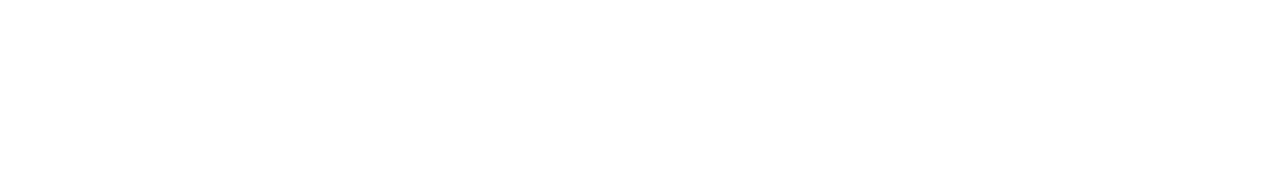
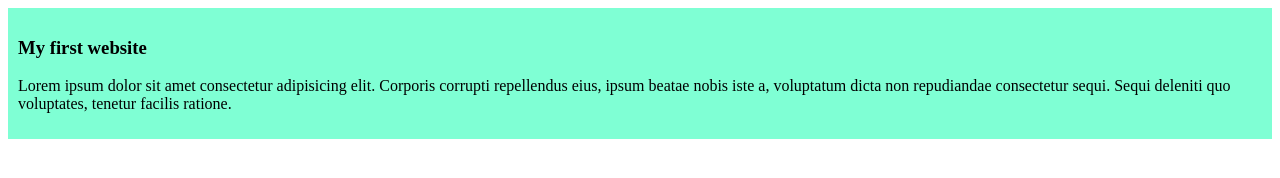
Before and after one commit to anik64tlg/my-simple-website, a plain HTML site: page index.html in a window 1280 px wide. Drawn offline with Linux system fonts and the light colour scheme.

Commit message:
added the first blog

```diff
--- a/index.html
+++ b/index.html
@@ -4,8 +4,12 @@
     <meta charset="UTF-8">
     <meta name="viewport" content="width=device-width, initial-scale=1.0">
     <title>My Simple Website</title>
+    <link rel="stylesheet" href="styles/blog.css">
 </head>
 <body>
-
+    <div>
+        <h3>My first website</h3>
+        <p>Lorem ipsum dolor sit amet consectetur adipisicing elit. Corporis corrupti repellendus eius, ipsum beatae nobis iste a, voluptatum dicta non repudiandae consectetur sequi. Sequi deleniti quo voluptates, tenetur facilis ratione.</p>
+    </div>
 </body>
 </html>
--- /dev/null
+++ b/styles/blog.css
@@ -0,0 +1,4 @@
+div{
+    background-color: aquamarine;
+    padding: 10px;
+}
```
